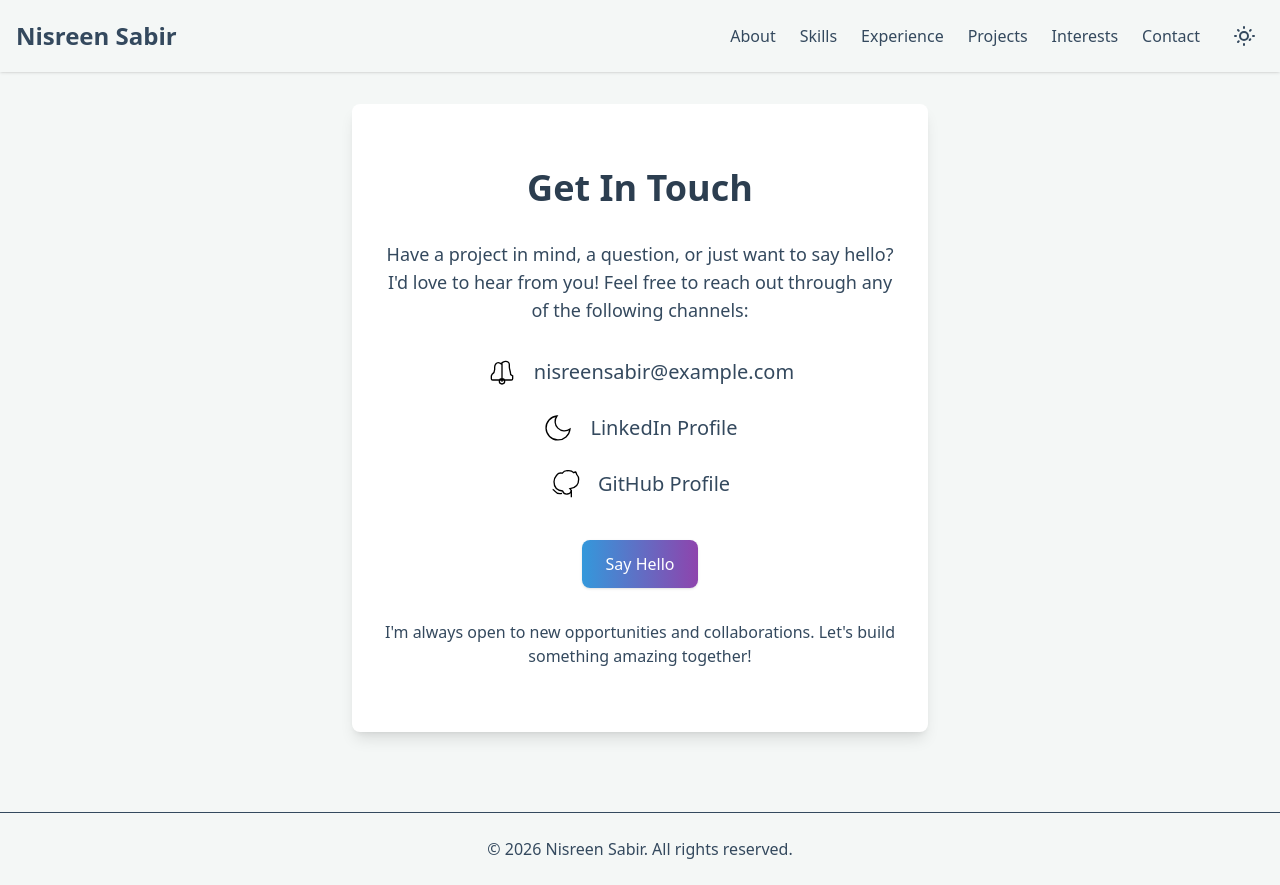
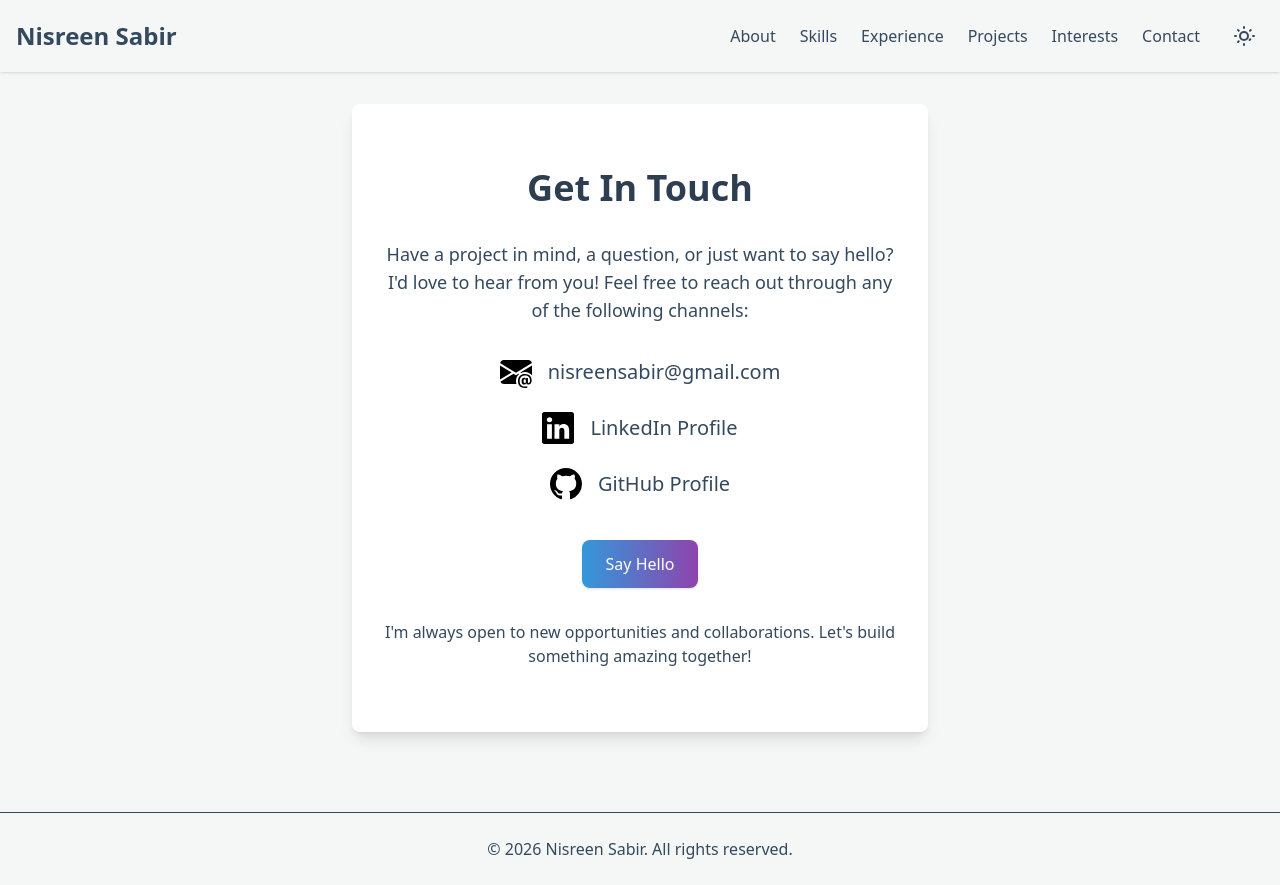
Before and after one commit to nisreen991/portfolio, a Next.js app in the folder my-portfolio/: page /contact-me in a window 1280 px wide. Built offline with nearby package versions, Linux system fonts and the light colour scheme.

Commit message:
contact-me icons changed and links fixed

```diff
--- a/my-portfolio/src/app/contact-me/page.jsx
+++ b/my-portfolio/src/app/contact-me/page.jsx
@@ -1,3 +1,5 @@
+import { EnvelopeAtFill, Github, Linkedin } from "react-bootstrap-icons";
+
 export default function ContactMe() {
   return (
     <section className="max-w-xl mx-auto py-16 px-4 sm:px-6 lg:px-8 bg-white shadow-lg rounded-lg text-center">
@@ -9,18 +11,20 @@ export default function ContactMe() {
 
       <div className="space-y-6 mb-10">
         <div className="flex items-center justify-center space-x-4">
-          <img src="/icons/email.svg" alt="Email" className="h-8 w-8" />
+          {/* <img src="/icons/email.svg" alt="Email" className="h-8 w-8" /> */}
+          <EnvelopeAtFill className="h-8 w-8" />
           <a
-            href="mailto:nisreensabir@example.com"
+            href="mailto:nisreensabir@gmail.com"
             className="text-primary-color hover:underline text-xl"
           >
-            nisreensabir@example.com
+            nisreensabir@gmail.com
           </a>
         </div>
         <div className="flex items-center justify-center space-x-4">
-          <img src="/icons/linkedin.svg" alt="LinkedIn" className="h-8 w-8" />
+          {/* <img src="/icons/linkedin.svg" alt="LinkedIn" className="h-8 w-8" /> */}
+          <Linkedin className="h-8 w-8" />
           <a
-            href="https://www.linkedin.com/in/nisreensabir"
+            href="https://www.linkedin.com/in/nisreen-sabir-6919b2160"
             target="_blank"
             rel="noopener noreferrer"
             className="text-primary-color hover:underline text-xl"
@@ -29,9 +33,10 @@ export default function ContactMe() {
           </a>
         </div>
         <div className="flex items-center justify-center space-x-4">
-          <img src="/icons/github.svg" alt="GitHub" className="h-8 w-8" />
+          {/* <img src="/icons/github.svg" alt="GitHub" className="h-8 w-8" /> */}
+          <Github className="h-8 w-8" />
           <a
-            href="https://github.com/nisreensabir"
+            href="https://github.com/nisreen991"
             target="_blank"
             rel="noopener noreferrer"
             className="text-primary-color hover:underline text-xl"
@@ -42,7 +47,7 @@ export default function ContactMe() {
       </div>
 
       <a
-        href="mailto:nisreensabir@example.com"
+        href="mailto:nisreensabir@gmail.com"
         className="px-6 py-3 rounded-lg shadow hover:opacity-90 transition duration-300 text-white inline-block"
         style={{ background: 'linear-gradient(to right, var(--gradient-start), var(--gradient-end))' }}
       >
```
